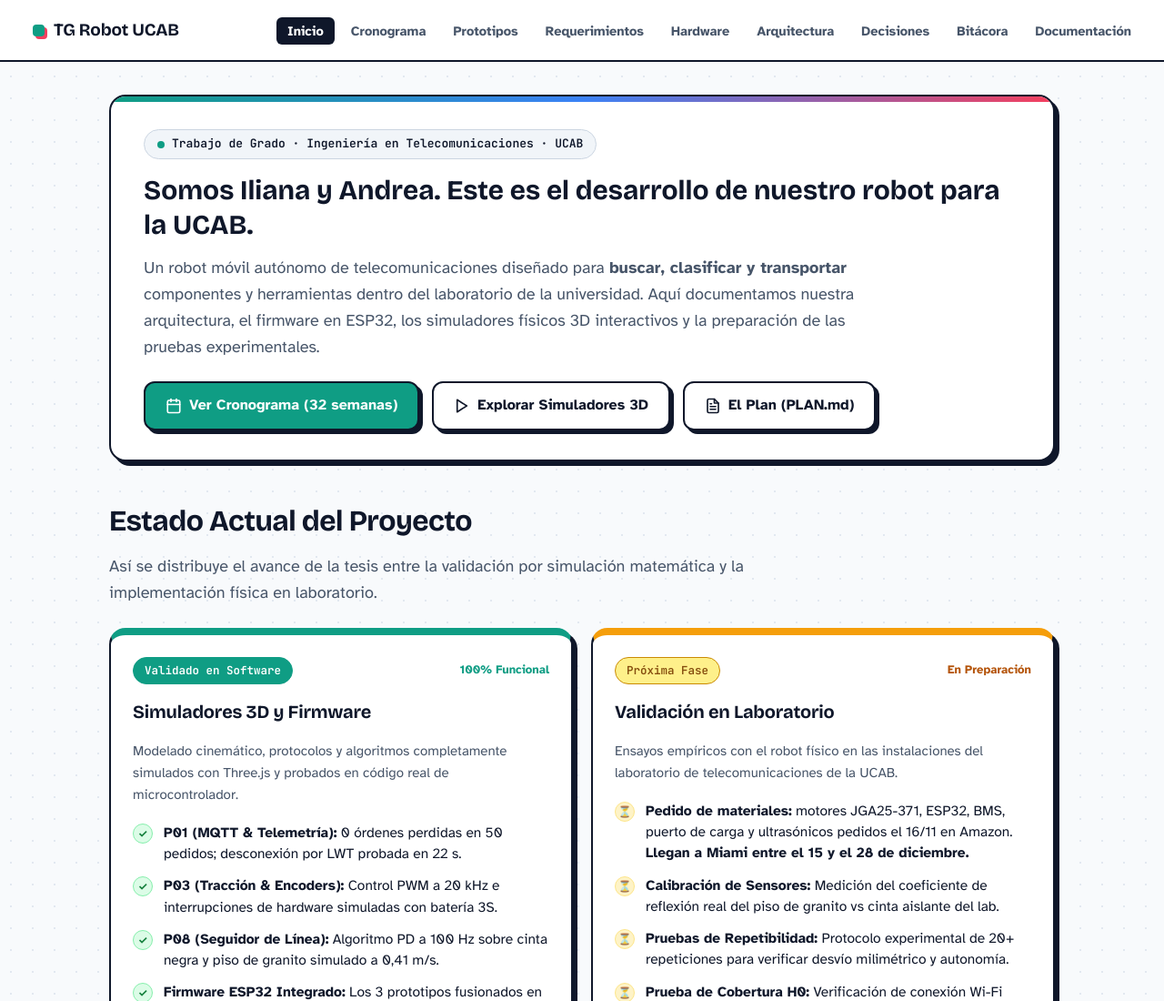
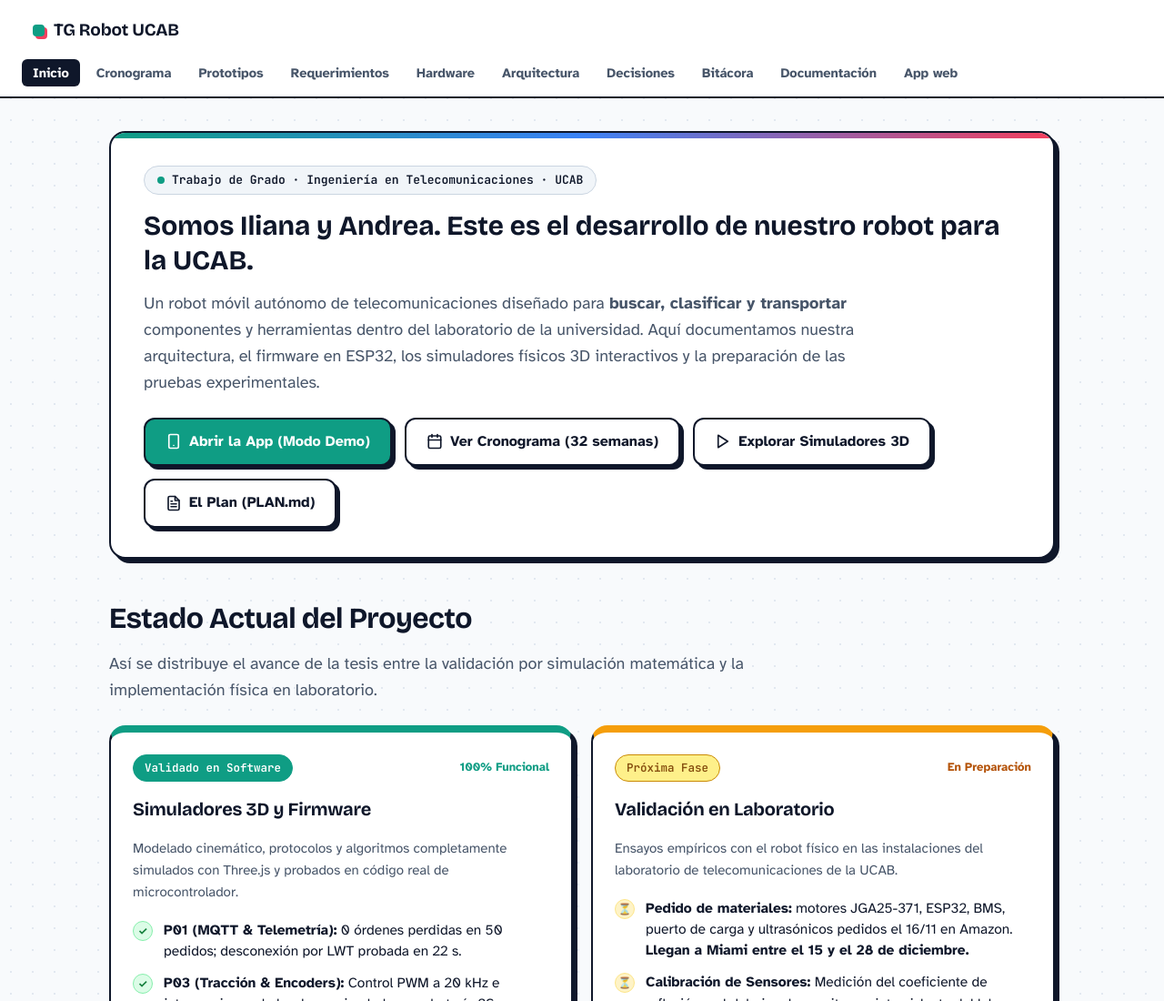
Before and after one commit to ilianavsc/tg-robot-ucab-portfolio, a plain HTML site: page index.html in a window 1280 px wide. Shown: the top 1100 px of the page at 91% size. Drawn offline with nearby package versions, Linux system fonts and the light colour scheme.

Commit message:
ci: reubica portafolio en la raiz y app Flutter en subcarpeta /app/

```diff
--- a/assets/sitio.js
+++ b/assets/sitio.js
@@ -55,13 +55,18 @@
     ["arquitectura", "Arquitectura", "arquitectura.html"],
     ["decisiones", "Decisiones", "decisiones.html"],
     ["bitacora", "Bitácora", "bitacora.html"],
-    ["docs", "Documentación", "index.html#t-explora"]
+    ["docs", "Documentación", "index.html#t-explora"],
+    // La app Flutter vive en su propia subcarpeta de GitHub Pages
+    ["app", "App web", "https://ilianavsc.github.io/tg-robot-ucab/app/"]
   ];
+
+  // Los enlaces absolutos no llevan el prefijo `base` de las subpáginas.
+  function urlDe(u) { return /^https?:\/\//.test(u) ? u : base + u; }
   var menu = document.getElementById("menu");
   if (menu) {
     var html = '<a class="menu-marca" href="' + base + 'index.html"><span class="punto-marca" aria-hidden="true"></span>TG Robot UCAB</a><nav aria-label="Secciones"><ul>';
     secciones.forEach(function (s) {
-      if (s[2]) html += '<li><a href="' + base + s[2] + '"' + (s[0] === actual ? ' aria-current="page"' : "") + ">" + s[1] + "</a></li>";
+      if (s[2]) html += '<li><a href="' + urlDe(s[2]) + '"' + (s[0] === actual ? ' aria-current="page"' : "") + ">" + s[1] + "</a></li>";
       else html += '<li><span class="pronto" title="Próximamente">' + s[1] + "</span></li>";
     });
     menu.innerHTML = html + "</ul></nav>";
--- a/index.html
+++ b/index.html
@@ -67,7 +67,11 @@ a.ir:hover{transform:translate(-2px,-2px);box-shadow:var(--shadow-hard-hover)}
     </p>
 
     <div class="hero-acciones">
-      <a href="cronograma.html" class="btn btn-principal">
+      <a href="https://ilianavsc.github.io/tg-robot-ucab/app/" class="btn btn-principal" target="_blank" rel="noopener">
+        <svg width="18" height="18" viewBox="0 0 24 24" fill="none" stroke="currentColor" stroke-width="2.2" stroke-linecap="round" stroke-linejoin="round" aria-hidden="true"><rect x="5" y="2" width="14" height="20" rx="2" ry="2"></rect><line x1="12" y1="18" x2="12.01" y2="18"></line></svg>
+        Abrir la App (Modo Demo)
+      </a>
+      <a href="cronograma.html" class="btn btn-secundario">
         <svg width="18" height="18" viewBox="0 0 24 24" fill="none" stroke="currentColor" stroke-width="2.2" stroke-linecap="round" stroke-linejoin="round" aria-hidden="true"><rect x="3" y="4" width="18" height="18" rx="2" ry="2"></rect><line x1="16" y1="2" x2="16" y2="6"></line><line x1="8" y1="2" x2="8" y2="6"></line><line x1="3" y1="10" x2="21" y2="10"></line></svg>
         Ver Cronograma (32 semanas)
       </a>
```
Also changed, not shown: 2 other files.
